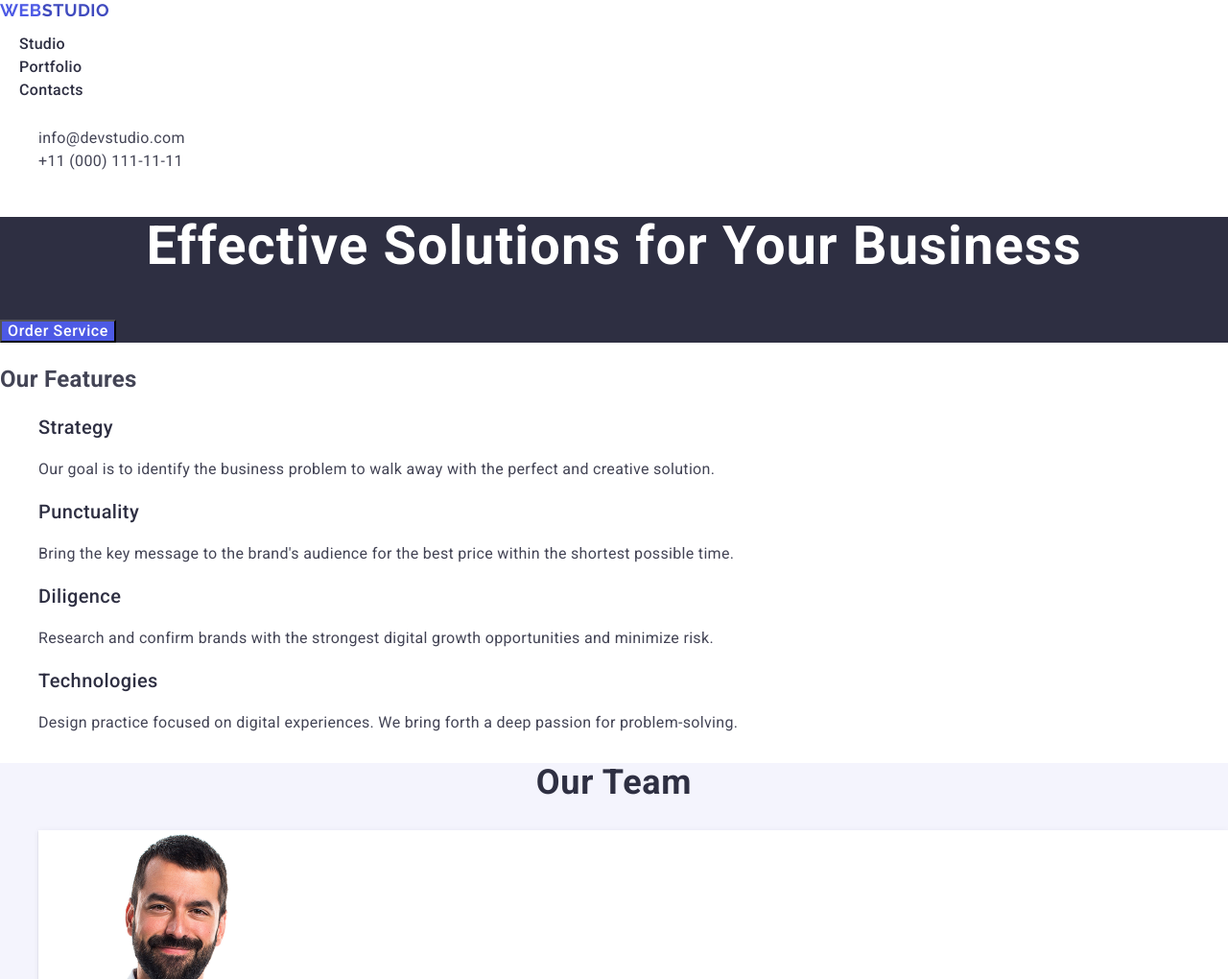
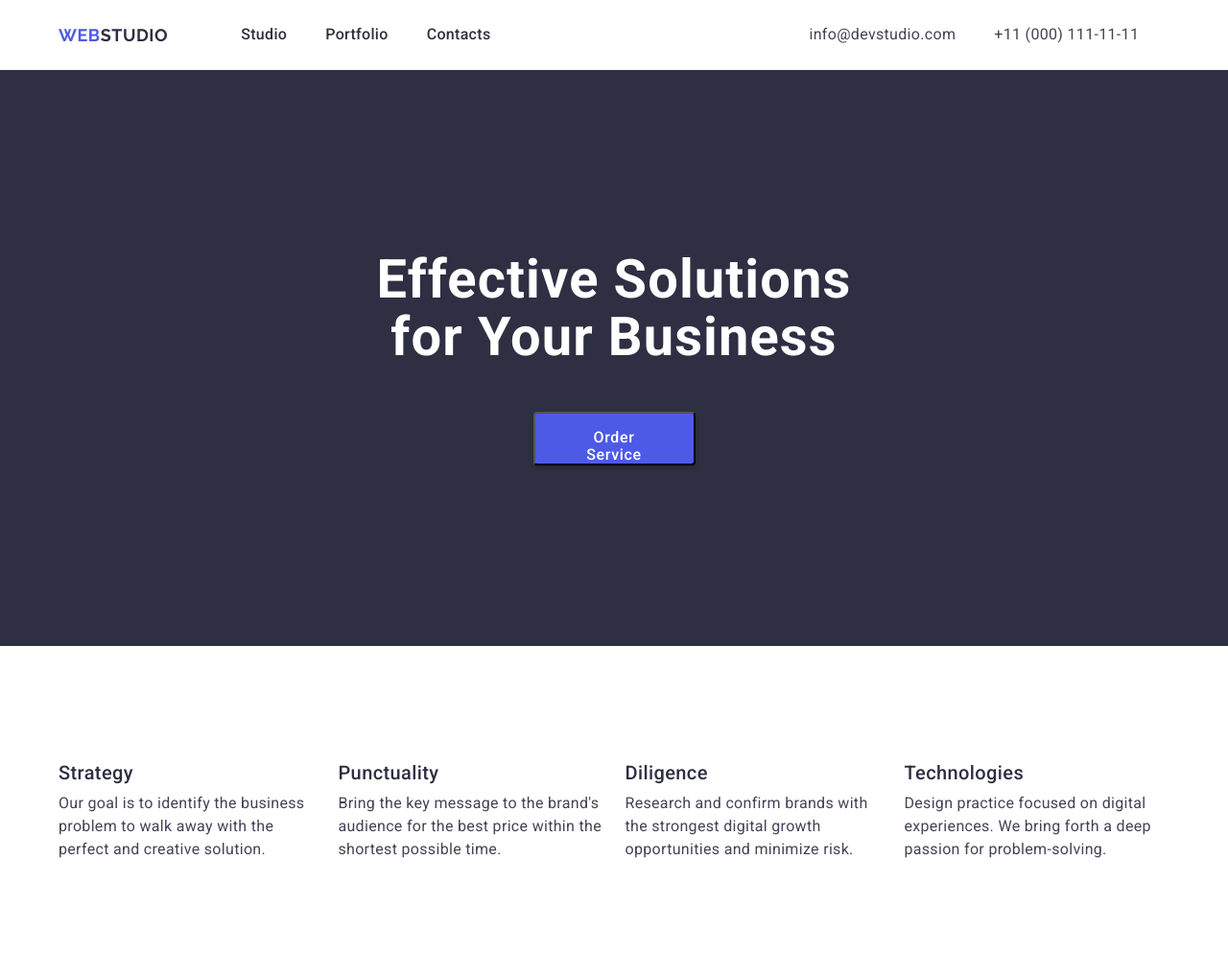
Before and after one commit to Volodymyr-2356/goit-markup-hw-03, a plain HTML site: page index.html in a window 1280 px wide. Shown: the top 1020 px of the page at 96% size. Drawn offline with nearby package versions, Linux system fonts and the light colour scheme.

Commit message:
hw 3 try use flexbox model

```diff
--- a/css/styles.css
+++ b/css/styles.css
@@ -2,6 +2,15 @@
 *::before,
 *::after {
   box-sizing: border-box;
+}
+h1,
+h2,
+h3,
+h4,
+h5,
+h6,
+p {
+  margin: 0;
 }
 
 body {
@@ -16,6 +25,8 @@ body {
 ul {
   text-decoration: none;
   list-style-type: none;
+  padding-left: 0;
+  margin: 0;
 }
 a {
   text-decoration: none;
@@ -25,6 +36,21 @@ img {
   max-width: 100%;
 }
 
+.container {
+  max-width: 1158px;
+  margin-left: auto;
+  margin-right: auto;
+}
+
+.header {
+  border-bottom: 1px solid #e7e9fc;
+}
+.header .container {
+  display: flex;
+
+  align-items: center;
+  padding: 24px 0;
+}
 .logo {
   font-size: 18px;
   font-weight: 700;
@@ -33,23 +59,28 @@ img {
   color: #2e2f42;
   font-family: "Raleway", sans-serif;
   text-transform: uppercase;
+  margin-right: 76px;
 }
 .logo-span {
   color: #4d5ae5;
 }
 
 .page-nav {
-  padding: 10px;
-  margin: 0;
+  display: flex;
+  gap: 40px;
+  margin-right: 332px;
 }
 .page-nav .link {
   font-weight: 500;
   font-size: 16px;
   color: #2e2f42;
-  padding: 10px;
   letter-spacing: 0.02em;
 }
 
+.contact {
+  display: flex;
+  gap: 40px;
+}
 .contact .link {
   font-style: normal;
   color: #434455;
@@ -71,6 +102,14 @@ img {
   background-color: #404bbf;
 }
 
+.main-page .container {
+  display: flex;
+  flex-direction: column;
+  align-items: center;
+  justify-content: center;
+
+  height: 600px;
+}
 .main-page {
   background-color: #2e2f42;
 }
@@ -78,18 +117,46 @@ img {
   font-weight: 700;
   font-size: 56px;
   color: #fff;
+
   line-height: 1.07143;
   letter-spacing: 0.02em;
   text-align: center;
+  margin-bottom: 48px;
 }
 .main-page-button {
   background-color: #4d5ae5;
+  width: 169px;
+  height: 56px;
+  padding: 16px 32px;
+  text-align: center;
 
   color: white;
   font-weight: 500;
   font-size: 16px;
   cursor: pointer;
   letter-spacing: 0.04em;
+  border-radius: 4px;
+  box-shadow: 0 4px 4px 0 rgba(0, 0, 0, 0.15);
+}
+/* hidden h2 in  section features */
+.visually-hidden {
+  position: absolute;
+  width: 1px;
+  height: 1px;
+  margin: -1px;
+  border: 0;
+  padding: 0;
+  white-space: nowrap;
+  clip-path: inset(100%);
+  clip: rect(0 0 0 0);
+  overflow: hidden;
+}
+
+.features-items {
+  display: flex;
+  gap: 24px;
+  width: calc((100%-72px) / 4);
+  margin-top: 120px;
 }
 
 .features-items-title {
@@ -98,6 +165,7 @@ img {
   color: #2e2f42;
   line-height: 1.2;
   letter-spacing: 0.02em;
+  margin-bottom: 8px;
 }
 
 .features-describe {
@@ -105,9 +173,14 @@ img {
   font-weight: 400;
   font-size: 16px;
   letter-spacing: 0.02em;
+  margin-bottom: 120px;
 }
 .team {
   background-color: #f4f4fd;
+}
+.team-items {
+  display: flex;
+  gap: 24px;
 }
 
 .team-link {
@@ -122,6 +195,8 @@ img {
   line-height: 1.11111;
   letter-spacing: 0.02em;
   text-align: center;
+
+  margin-top: 120px;
 }
 .team-items-title {
   font-weight: 500;
--- a/index.html
+++ b/index.html
@@ -17,7 +17,9 @@
     <link rel="stylesheet" href="./css/styles.css" />
   </head>
   <body>
-    <header>
+    <!-- #region header -->
+    <header class="header">
+      <div class="container">
         <a class="logo" href="./index.html"
           ><span class="logo-span">Web</span>Studio</a
         >
@@ -28,7 +30,7 @@
             <li><a class="link" href="#">Contacts</a></li>
           </ul>
         </nav>
-      <address>
+        <address class="address">
           <ul class="contact">
             <li>
               <a class="link" href="mailto:info@devstudio.com"
@@ -40,20 +42,31 @@
             </li>
           </ul>
         </address>
+      </div>
     </header>
+    <!-- #endregion header -->
     <main>
+      <!-- #region main-page -->
       <section class="main-page">
-        <h1 class="main-page-text">Effective Solutions for Your Business</h1>
+        <div class="container">
+          <h1 class="main-page-text">
+            Effective Solutions <br />for Your Business
+          </h1>
           <button class="main-page-button" type="button">Order Service</button>
+        </div>
       </section>
+      <!-- #endregion main-page -->
+
+      <!-- #region features-->
       <section class="features">
-        <h2>Our Features</h2>
+        <div class="container">
+          <h2 class="visually-hidden">Our Features</h2>
           <ul class="features-items">
             <li>
               <h3 class="features-items-title">Strategy</h3>
               <p class="features-describe">
-              Our goal is to identify the business problem to walk away with the
-              perfect and creative solution.
+                Our goal is to identify the business problem to walk away with
+                the perfect and creative solution.
               </p>
             </li>
             <li>
@@ -78,8 +91,13 @@
               </p>
             </li>
           </ul>
+        </div>
       </section>
+      <!-- #endregion features -->
+
+      <!-- #region team -->
       <section class="team">
+        <div class="container">
           <h2 class="team-title">Our Team</h2>
           <ul class="team-items">
             <li class="team-link">
@@ -124,8 +142,12 @@
               <p class="team-items-title-describe">UI Designer</p>
             </li>
           </ul>
+        </div>
       </section>
+      <!-- #endregion team -->
+      <!-- #region portfolio -->
       <section class="portfolio">
+        <div class="container">
           <h2 class="portfolio-title">Our Portfolio</h2>
           <ul class="portfolio-items">
             <li>
@@ -189,16 +211,23 @@
               <p class="portfolio-items-describe">Marketing</p>
             </li>
           </ul>
+        </div>
       </section>
+      <!-- #endregion portfolio -->
     </main>
+
+    <!-- #region footer -->
     <footer class="page-footer">
+      <div class="container">
         <a class="logo logo-white" href="./index.html"
           ><span class="logo-span">WEB</span>STUDIO</a
         >
         <p class="footer-description">
-        Increase the flow of customers and sales for your business with digital
-        marketing & growth solutions.
+          Increase the flow of customers and sales for your business with
+          digital marketing & growth solutions.
         </p>
+      </div>
     </footer>
+    <!-- #endregion footer-->
   </body>
 </html>
```
Lines whose indentation alone changed are shown as unchanged.
